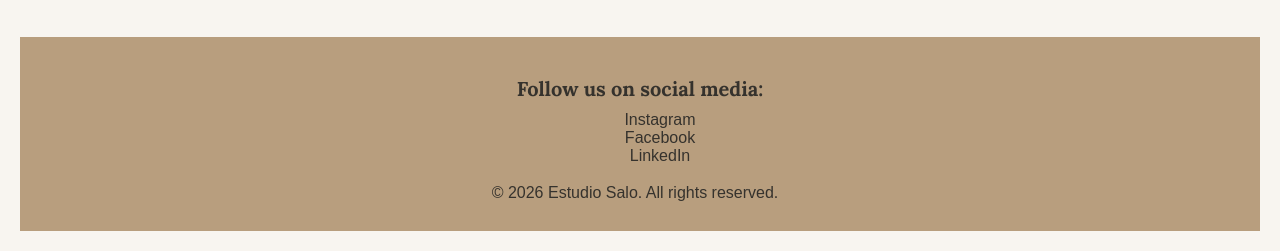
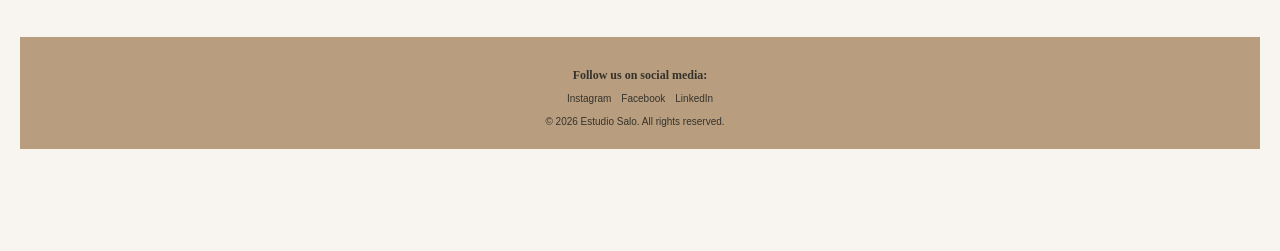
Before and after one commit to sarahiseffy/e-salo, a plain HTML site: page index.html in a window 1280 px wide. Shown: the part 2265-2516 px from the top of the page. After the commit the page ends 2434 px from the top, so only its background shows below. Drawn offline with Linux system fonts and the light colour scheme; a web font is replaced by a local one.

Commit message:
footer ul flex

```diff
--- a/src/styles.css
+++ b/src/styles.css
@@ -23,28 +23,36 @@ section {
 }
 
 footer h3 {
-    font-family: 'lora', serif;
-    font-size: 20px;
+    font-family: 'afacad', serif;
+    font-size: 12px;
     color: var(--secondary-color);
     margin-bottom: 10px;
 }
 
 .footer-p {
     font-family: 'afacad', sans-serif;
-    font-size: 16px;
+    font-size: 10px;
     color: var(--secondary-color);
-    line-height: 24px;
+    line-height: 1.5;
 }
 
 footer li {
     list-style-type: none;
 }
 
+footer ul {
+    padding: 0;
+    margin: 0;
+    display: flex;
+    justify-content: center;
+    gap: 10px;
+}
+
 footer a {
     text-decoration: none;
     color: var(--secondary-color);
     font-family: 'afacad', sans-serif;
-    font-size: 16px;
+    font-size: 10px;
 }
 
 h1 {
@@ -109,7 +117,7 @@ header a {
     text-align: justify;
     font-style: italic;
     font-family: 'afacad', sans-serif;
-    font-size: 10px;
+    font-size: 14px;
     color: var(--secondary-color);
 }
 
@@ -117,7 +125,7 @@ header a {
     display: inline-block;
     text-align: justify;
     font-family: 'afacad', sans-serif;
-    font-size: 10px;
+    font-size: 14px;
     color: var(--secondary-color);
 }
 
```
